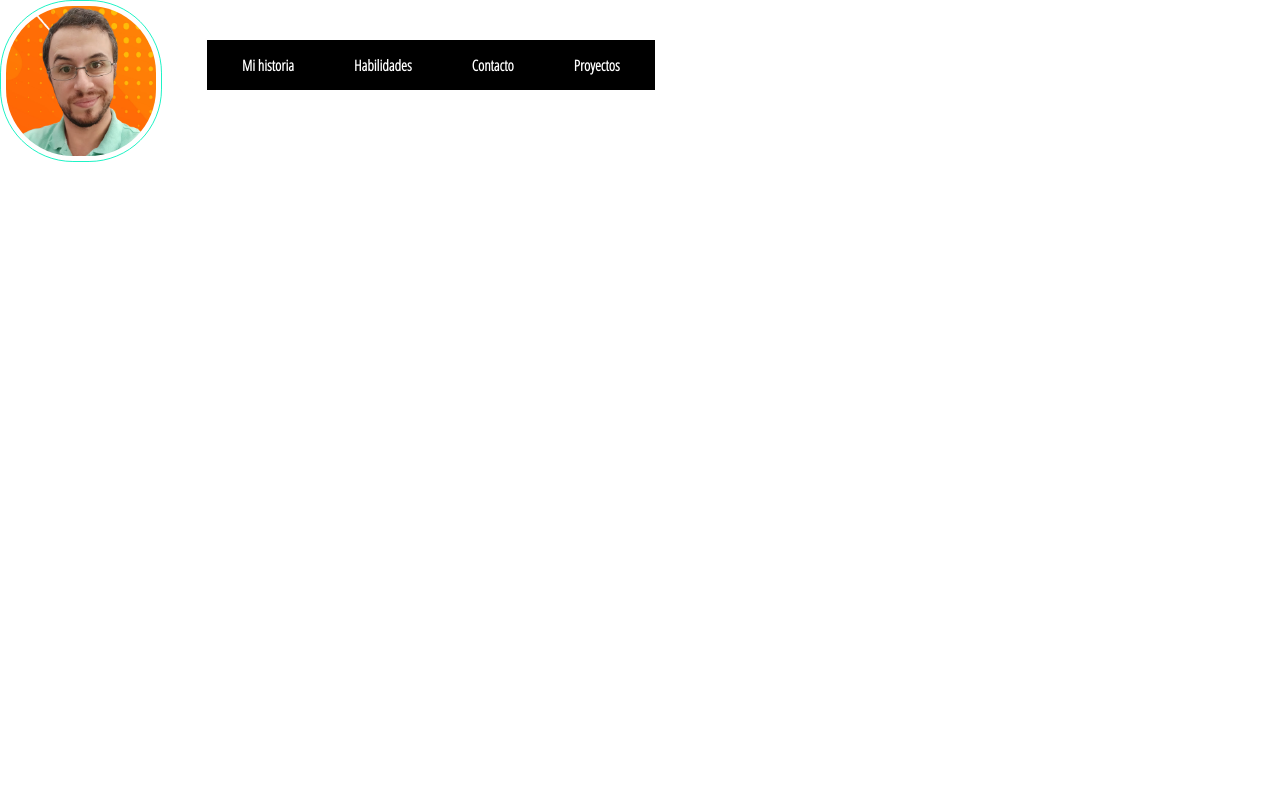
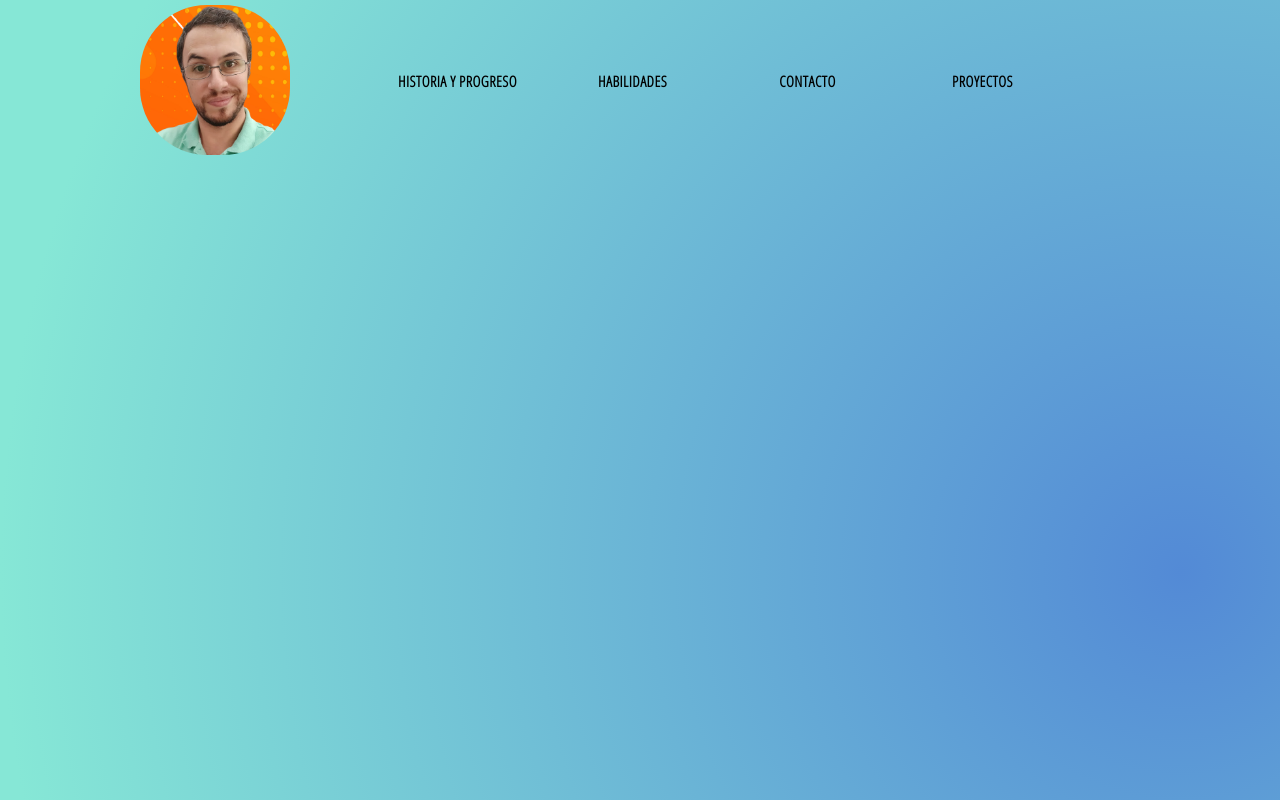
Before and after one commit to gusgeet/portfolio, a React (Create React App) app: page / in a window 1280 px wide. Built offline with nearby package versions, Linux system fonts and the light colour scheme.

Commit message:
creado story y objetos

```diff
--- a/package.json
+++ b/package.json
@@ -6,9 +6,11 @@
     "@testing-library/jest-dom": "^5.16.1",
     "@testing-library/react": "^12.1.2",
     "@testing-library/user-event": "^13.5.0",
+    "node-sass": "^7.0.1",
     "react": "^17.0.2",
     "react-dom": "^17.0.2",
     "react-scripts": "5.0.0",
+    "sass": "^1.49.9",
     "web-vitals": "^2.1.3"
   },
   "scripts": {
--- a/src/App.css
+++ b/src/App.css
@@ -1,3 +1,5 @@
 .App {
   text-align: center;
+  background-image: radial-gradient( circle farthest-corner at 92.3% 71.5%,  rgba(83,138,214,1) 0%, rgba(134,231,214,1) 90% );
+  background-attachment: fixed;
 }
--- /dev/null
+++ b/src/components/custom-button/custom-buttom.styles.scss
@@ -0,0 +1,33 @@
+.custom-button {
+  min-width: 165px;
+  width: auto;
+  height: 50px;
+  letter-spacing: 0.5px;
+  line-height: 50px;
+  padding: 0 0px 0 0px;
+  font-size: 15px;
+  background-color: transparent;
+  border-color: transparent;
+  color: black;
+  text-transform: uppercase;
+  font-family: 'Open Sans Condensed';
+  font-weight: bolder;
+  border-radius: 50px;
+  cursor: pointer;
+  display: flex;
+  justify-content: center;
+
+  &:hover {
+    background-color: black;
+    color: white;
+    border: 1px solid transparent;
+    transition: 0.5s;
+  }
+
+  &:not(:hover){
+    background-color: transparent;
+    color: black;
+    border: 1px solid transparent;
+    transition: 0.5s;
+  }
+}
--- /dev/null
+++ b/src/components/custom-button/custom-button.component.jsx
@@ -0,0 +1,13 @@
+import React from 'react';
+
+import './custom-buttom.styles.scss';
+
+const CustomButton = ({children}) => (
+  <button
+    className='custom-button'
+  >
+    {children}
+  </button>
+);
+
+export default CustomButton;
--- a/src/components/header/header.css
+++ b/src/components/header/header.css
@@ -1,29 +1,34 @@
 .logo {
     display: flex;
+    flex-wrap: wrap;
     width: 100%;
+    justify-content: center;
+    align-items: center;
 }
 
 
 .logo-icon{
     align-items: flex-start;
     border-radius: 45%;
-    border: 1px solid #1ef3c5;
+
     padding: 5px;
     width: 150px;
 }
 
-.items {
+.header-items {
     display: flex;
     flex-wrap: wrap;
+    justify-content: center;
     align-items: center;
-    gap: 60px;
+    gap: 10px;
     margin: 40px 45px;
+    padding: 10px;
     width: auto;
     height: 50px;
     line-height: 50px;
     padding: 0 35px 0 35px;
     font-size: 15px;
-    background-color: black;
+    background-color: transparent;
     color: white;
     font-family: 'Open Sans Condensed';
     font-weight: bolder;
@@ -31,6 +36,6 @@
     cursor: pointer;
 }
 
-.items:hover{
+.header-items:hover{
     color: blueviolet;
 }
--- a/src/components/header/header.data.js
+++ b/src/components/header/header.data.js
@@ -1,7 +1,7 @@
 export const LINKS = [
     {
         id: 1,
-        link: "Mi historia"
+        link: "Historia y progreso"
     },
     {
         id: 2,
--- a/src/components/header/header.js
+++ b/src/components/header/header.js
@@ -3,8 +3,8 @@ import React from "react";
 import './header.css'
 
 import Logo from '../images/logo.png';
-
 import { LINKS } from "./header.data";
+import CustomButton from "../custom-button/custom-button.component";
 
 class Header extends React.Component {
     constructor(props){
@@ -25,17 +25,13 @@ class Header extends React.Component {
             <div className='logo'>
               <img className='logo-icon' src={Logo}></img>
 
-              <div className='items'>
-                {collections.map(({ id, link
-                }) => (
-                    <span key={id}>{link}</span>
-                )) }
-
+              <div className='header-items'>
+                {collections.map(obj => {
+                   return <CustomButton key={obj.id}>{obj.link}</CustomButton>
+                }
+                )}
+                </div>
             </div>
-            </div>
-
-
-
         </>
         )
     }
--- a/src/index.css
+++ b/src/index.css
@@ -5,6 +5,9 @@ body {
     sans-serif;
   -webkit-font-smoothing: antialiased;
   -moz-osx-font-smoothing: grayscale;
+  background-image: radial-gradient( circle farthest-corner at 92.3% 71.5%,  rgba(83,138,214,1) 0%, rgba(134,231,214,1) 90% );
+  background-attachment: fixed;
+
 }
 
 code {
```
Also changed, not shown: src/pages/story/story.data.js (added, +14 -0 lines), src/pages/story/story.js (added, +15 -0 lines), 1 other file (tests, documents, lock files or other folders).
